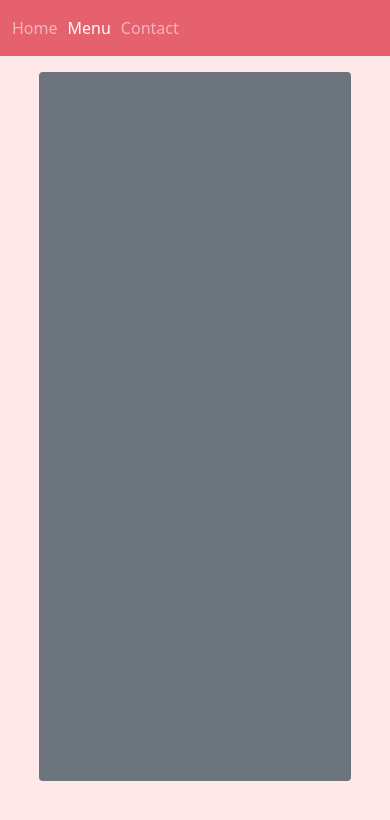
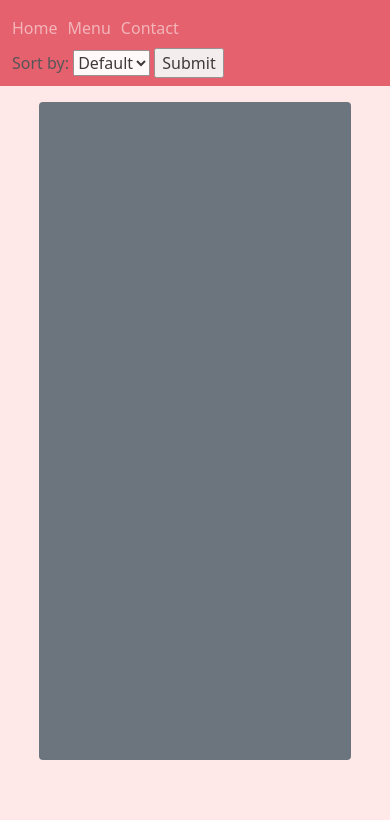
Before and after one commit to Tobias-W-S/miniCRUD, a PHP site: page /menu.php in a window 390 px wide. Shown: the top 820 px of the page. Run offline with PHP 8.4, Linux system fonts and the light colour scheme; data that the repository does not hold is empty.

Commit message:
Lots of php

```diff
--- a/css/menu.css
+++ b/css/menu.css
@@ -11,7 +11,6 @@
 }
 
 .menu div{
-    height: 36vh;
     width: 47%;
     background-color: rgb(255, 225, 225);
     margin: 2vh 1.5%;
@@ -36,19 +35,14 @@
     overflow-y: auto;
 }
 
-.admin{
-    height: 50vh;
-
-    display: flex;
-    flex-direction: row;
-    justify-content: space-between;
+.admin-menu{
+    height: 35vh;
+    margin-bottom: 5vh;
+    margin-left: 20%;
+    margin-right: 20%;
 }
 
-.admin div{
-    margin-top: 2vh;
-    width: 30%;
-    height: auto;
-}
+
 
 @media only screen and (min-width: 451px){
 
@@ -92,7 +86,7 @@
 @media only screen and (max-width: 450px){
 
     .menu{
-        height: 84vh;
+        height: 78vh;
     }
 
     .menu div{
--- a/js/main.js
+++ b/js/main.js
@@ -1,15 +1,28 @@
 const loginForm = document.querySelector("#loginForm")
 
-/* loginForm.addEventListener("submit", (event) => {
-    event.preventDefault();
-    const userField = document.querySelector("#username").value;
-    const passField = document.querySelector("#password").value;
+loginForm.addEventListener("submit", (event) => {
 
-    if(userField == "" || passField == ""){
-        console.log("hoi")
+    const userField = document.querySelector("#username");
+    const passField = document.querySelector("#password");
+
+    if(userField.value == ""){
+        console.log("hoi");
+        userField.style.border = "solid";
+        userField.style.borderWidth = "5px";
+        userField.style.borderColor = "red";
+        event.preventDefault();
 
     }
+    if(passField.value == ""){
+        console.log("hoi");
+        passField.style.border = "solid";
+        passField.style.borderWidth = "5px";
+        passField.style.borderColor = "red";
+        event.preventDefault();
+    }
     else{
-        return false;
+        userField.style.border = "none";
+        passField.style.border = "none";
+        return true;
     }
-}) */
+})
--- a/js/menu.js
+++ /dev/null
@@ -1,6 +0,0 @@
-const imgDiv = document.querySelectorAll(".menu > div > img");
-console.log(imgDiv);
-
-let rect = imgDiv.getBoundingClientRect();
-console.log("x: "+ rect.x);
-console.log("y: "+ rect.y);
--- a/login.php
+++ b/login.php
@@ -1,6 +1,7 @@
 <?php
     if ($_POST['username'] == "user" and $_POST['password'] == "admin"){
-        echo "Welkom";
+        include_once 'menu.php';
+
     }
     else{
         echo "Geen toegang";
--- a/menu.php
+++ b/menu.php
@@ -12,25 +12,17 @@
     <link href="css/main.css" rel="stylesheet">
   </head>
   <body style="background-color: rgb(255, 232, 232)">
-    <nav class="navbar navbar-expand-sm bg-danger navbar-dark opacity-75 fixed-top">
-      <div class="container-fluid">
-        <ul class="navbar-nav">
-          <li class="nav-item">
-            <a class="nav-link" href="index.php">Home</a>
-          </li>
-          <li class="nav-item">
-            <a class="nav-link active" href="#">Menu</a>
-          </li>
-          <li class="nav-item">
-            <a class="nav-link" href="contact.php">Contact</a>
-          </li>
-        </ul>
-      </div>
-    </nav>
+    <?php include_once 'php/menuNav.php'; ?>
     <div class="gap"></div>
     <div class="mt-3 mb-3 menu bg-secondary rounded">
       <?php
-        $sql = "SELECT * FROM menu";
+        if(!isset($_POST['filter'])){
+          $sort = "`ID`";
+        }
+        else{
+          $sort = $_POST['filter'];
+        }
+        $sql = "SELECT * FROM `menu` ORDER BY $sort";
         $stmt = $connect->prepare($sql);
         $stmt->execute();
         $result = $stmt->fetchAll();
@@ -44,7 +36,12 @@
         }
       ?>
     </div>
+    <?php
+
+      if ($_POST['username'] == "user" and $_POST['password'] == "admin"){
+        include_once 'php/admin.php';
+      }
+    ?>
     <script src="js/main.js"></script>
-    <script src="js/menu.js"></script>
   </body>
 </html>
--- /dev/null
+++ b/php/admin.php
@@ -0,0 +1,3 @@
+<div class="bg-secondary position-relative bg1 admin-menu">
+
+</div>
--- /dev/null
+++ b/php/menuNav.php
@@ -0,0 +1,29 @@
+<nav class="navbar navbar-expand-sm bg-danger navbar-dark opacity-75 fixed-top">
+      <div class="container-fluid">
+        <ul class="navbar-nav">
+          <li class="nav-item">
+            <a class="nav-link" href="index.php">Home</a>
+          </li>
+          <li class="nav-item">
+            <a class="nav-link" href="#">Menu</a>
+          </li>
+          <li class="nav-item">
+            <a class="nav-link" href="contact.php">Contact</a>
+          </li>
+        </ul>
+        <ul class="navbar-nav">
+          <li class="nav-item">
+            <form method="post" action="menu.php">
+              <label>Sort by:</label>
+              <select name="filter">
+                <option value="`ID`">Default</option>
+                <option value="`Titel`">Name</option>
+                <option value="`Prijs`">Price</option>
+              </select>
+              <input type="submit">
+
+            </form>
+          </li>
+        </ul>
+      </div>
+</nav>
```
Also changed, not shown: contact.php (+1 -15 lines), css/form.css (+3 -6 lines), index.php (+3 -16 lines), php/nav.php (added, +15 -0 lines).
